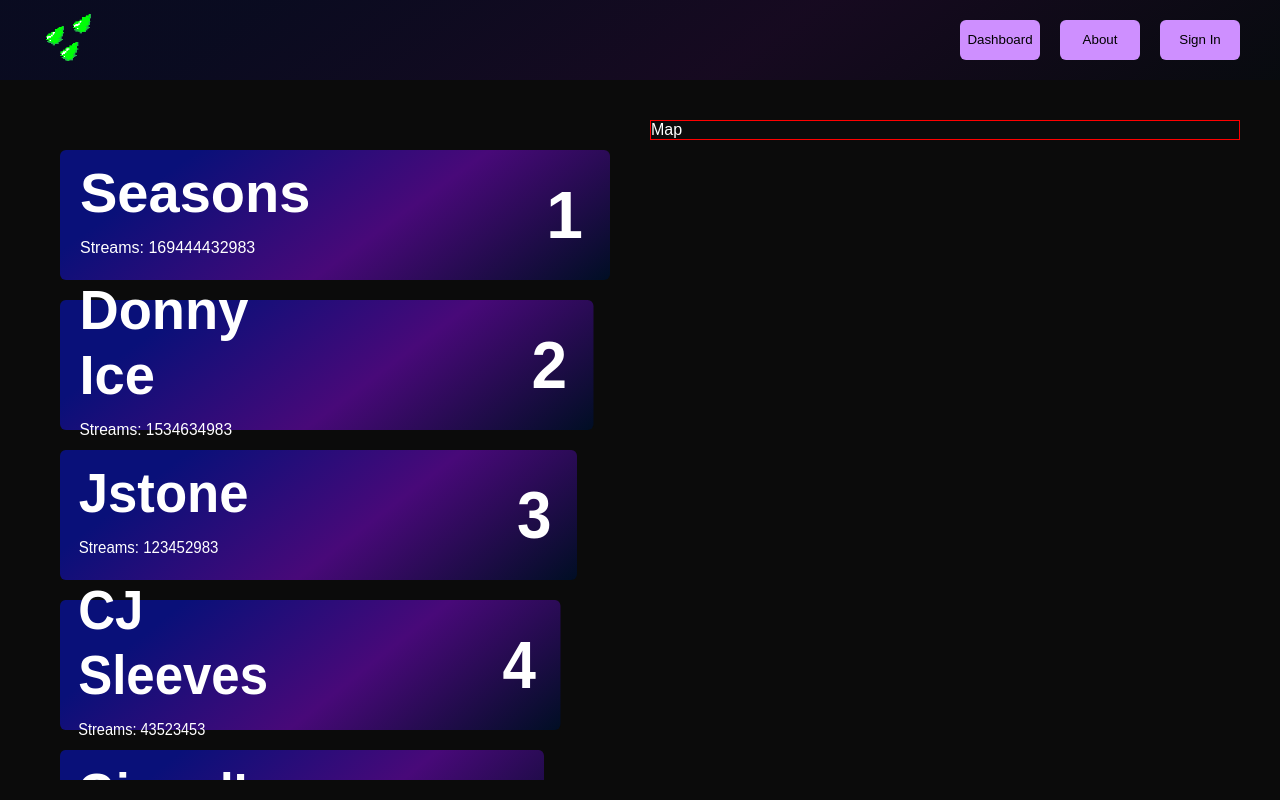
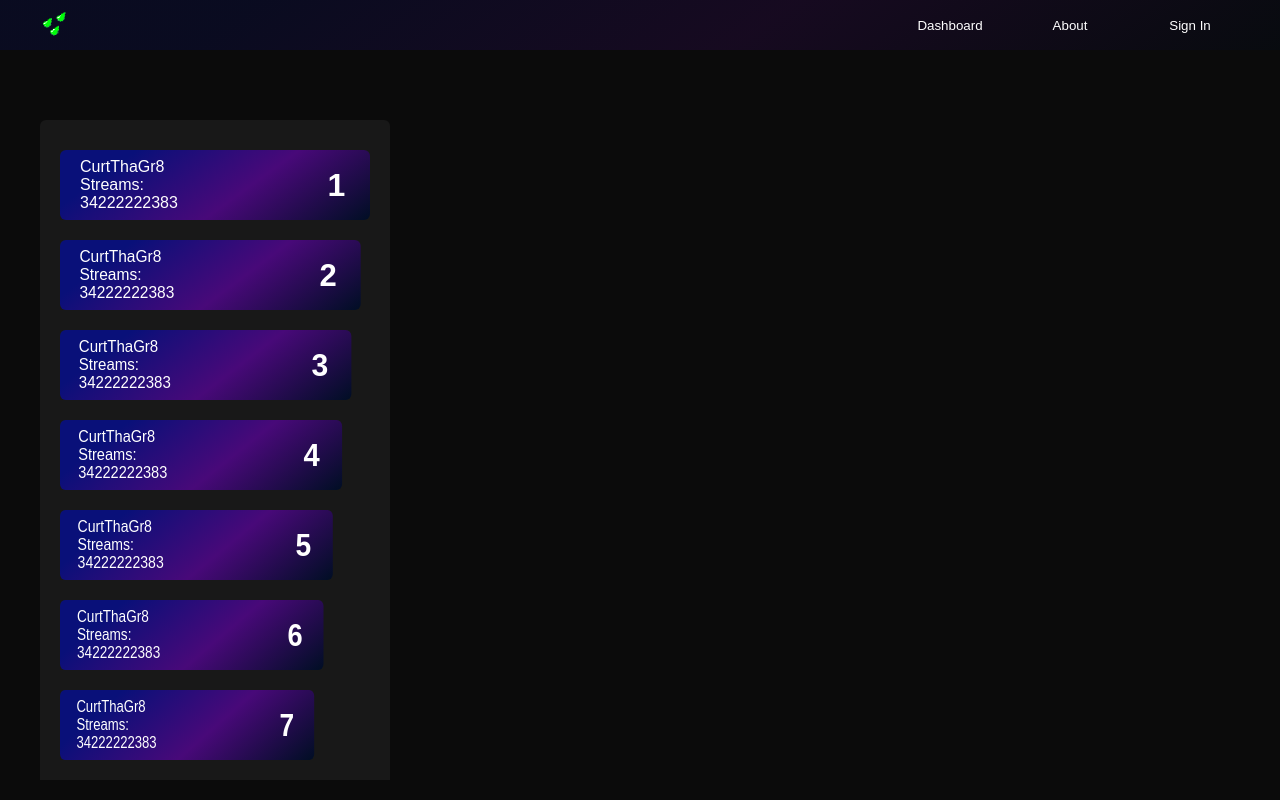
Before and after one commit to GiaredL/zounz, a React (Vite) app: page /dashboard in a window 1280 px wide. Built offline with nearby package versions, Linux system fonts and the light colour scheme; a web font is replaced by a local one.

Commit message:
updated charts

```diff
--- a/index.html
+++ b/index.html
@@ -5,9 +5,9 @@
       @import url('https://fonts.googleapis.com/css2?family=Jersey+10&display=swap');
     </style>
     <meta charset="UTF-8" />
-    <link rel="icon" type="image/svg+xml" href="/vite.svg" />
+    <link rel="icon" type="image/svg+xml" href="/logo.png" />
     <meta name="viewport" content="width=device-width, initial-scale=1.0" />
-    <title>Vite + React + TS</title>
+    <title>zounz | Get discovered</title>
   </head>
   <body>
     <div id="root"></div>
--- a/src/features/Dashboard/ChartItem.module.scss
+++ b/src/features/Dashboard/ChartItem.module.scss
@@ -1,7 +1,7 @@
 .chart-item {
   margin: 10px 0;
   padding: 20px;
-  height: 130px;
+  height: 70px;
   flex-shrink: 0;
   border-radius: 6px;
   background: linear-gradient(324deg, rgba(0, 14, 36, 1) 0%, rgba(72, 9, 121, 1) 41%, rgba(9, 16, 121, 1) 81%);
@@ -18,8 +18,9 @@
   width: 50%;
 
   h1 {
-    margin-bottom: 0;
-    font-size: 56px;
+    margin-bottom: 0px;
+    font-size: 16px;
+    margin-top: 0;
   }
 }
 
@@ -28,8 +29,4 @@
   justify-content: center;
   width: 10%;
   align-items: center;
-
-  h1 {
-    font-size: 66px;
-  }
 }
--- a/src/features/Dashboard/ChartItem.tsx
+++ b/src/features/Dashboard/ChartItem.tsx
@@ -18,7 +18,7 @@ const ChartItem: FC<IChartItemProps> = ({ user, rank }) => {
       }}
     >
       <div className={styles['item-details']}>
-        <h1>{user.name}</h1>
+        <p>{user.name}</p>
         <p>Streams: {user.streams}</p>
       </div>
       <div className={styles['rank']}>
--- a/src/features/Dashboard/Charts.module.scss
+++ b/src/features/Dashboard/Charts.module.scss
@@ -1,9 +1,15 @@
 .charts-container {
-  width: calc(50% - 10px);
+  width: calc(30% - 10px);
   display: flex;
   flex-direction: column;
   justify-content: flex-start;
   max-height: calc(100vh - 80px); /* Subtract header height */
   overflow-y: auto;
+  background-color: rgb(24, 24, 24);
   padding: 20px;
+  border-radius: 6px;
+
+  @media (max-width: 700px) {
+    width: 100%;
+  }
 }
--- a/src/features/Dashboard/Dashboard.module.scss
+++ b/src/features/Dashboard/Dashboard.module.scss
@@ -9,7 +9,6 @@
 }
 
 .dashboard-container {
-  display: flex;
   justify-content: space-between;
   padding: 20px;
 }
--- a/src/features/Dashboard/Map.module.scss
+++ b/src/features/Dashboard/Map.module.scss
@@ -2,5 +2,4 @@
   top: 80px;
   width: calc(50% - 10px);
   height: 100%;
-  border: 1px solid red;
 }
--- a/src/features/Dashboard/Map.tsx
+++ b/src/features/Dashboard/Map.tsx
@@ -1,6 +1,6 @@
 import styles from './Map.module.scss'
 const Map = () => {
-  return <div className={styles['map-container']}>Map</div>
+  return <div className={styles['map-container']}></div>
 }
 
 export default Map
--- a/src/index.scss
+++ b/src/index.scss
@@ -48,10 +48,10 @@ h1 {
   font-family: 'Jersey 10', sans-serif;
 }
 
-p {
-  margin: 10px 0;
-  line-height: 1.6;
-}
+// p {
+//   margin: 10px 0;
+//   line-height: 1.6;
+// }
 
 a {
   text-decoration: none;
--- a/src/layouts/features/Header.module.scss
+++ b/src/layouts/features/Header.module.scss
@@ -5,7 +5,7 @@
   position: fixed;
   top: 0;
   width: 100%;
-  height: 80px;
+  height: 50px;
   font-size: 18px;
   z-index: 99;
 
@@ -28,17 +28,23 @@
   display: flex;
   justify-content: center;
   align-items: center;
-  width: 80px;
-  height: 40px;
+  width: 100px;
+  height: 30px;
   border-radius: 6px;
   border: none;
-  background-color: rgb(206, 143, 255);
-  color: black;
+  background-color: transparent;
+  color: rgb(255, 255, 255);
   margin-left: 20px;
+  transition: all 0.3s;
   cursor: pointer;
 
+  a {
+    color: white;
+  }
+
   &:hover {
-    background-color: rgb(206, 143, 255, 0.8);
+    border: 1px solid #2f2f2f;
+    background-color: rgba(26, 26, 26, 0.8);
   }
 }
 
--- a/src/testUsers.ts
+++ b/src/testUsers.ts
@@ -2,8 +2,98 @@ import { ITestUsers } from './types/models/ITestUsers'
 
 export const testUsers: ITestUsers[] = [
   { id: 1, name: 'Naked Angel', state: 'UT', streams: '1523983' },
-  { id: 2, name: 'Seasons', state: 'UT', streams: '169444432983' },
-  { id: 23, name: 'CurtThaGr8', state: 'UT', streams: '342283' },
+  { id: 2, name: 'Seasons', state: 'UT', streams: '1694432983' },
+  { id: 23, name: 'CurtThaGr8', state: 'UT', streams: '34222222383' },
+  { id: 25, name: 'Donny Ice', state: 'UT', streams: '1534634983' },
+  { id: 21, name: 'Convicium', state: 'UT', streams: '23426983' },
+  { id: 13, name: 'Jstone', state: 'UT', streams: '123452983' },
+  { id: 61, name: 'CJ Sleeves', state: 'UT', streams: '43523453' },
+  { id: 31, name: 'GiaredL', state: 'UT', streams: '32135123' },
+  { id: 14, name: 'Tui', state: 'UT', streams: '5323233' },
+  { id: 15, name: 'Mr. Wildfire', state: 'UT', streams: '183' },
+  { id: 1, name: 'Naked Angel', state: 'UT', streams: '1523983' },
+  { id: 2, name: 'Seasons', state: 'UT', streams: '1694432983' },
+  { id: 23, name: 'CurtThaGr8', state: 'UT', streams: '34222222383' },
+  { id: 25, name: 'Donny Ice', state: 'UT', streams: '1534634983' },
+  { id: 21, name: 'Convicium', state: 'UT', streams: '23426983' },
+  { id: 13, name: 'Jstone', state: 'UT', streams: '123452983' },
+  { id: 61, name: 'CJ Sleeves', state: 'UT', streams: '43523453' },
+  { id: 31, name: 'GiaredL', state: 'UT', streams: '32135123' },
+  { id: 14, name: 'Tui', state: 'UT', streams: '5323233' },
+  { id: 15, name: 'Mr. Wildfire', state: 'UT', streams: '183' },
+  { id: 1, name: 'Naked Angel', state: 'UT', streams: '1523983' },
+  { id: 2, name: 'Seasons', state: 'UT', streams: '1694432983' },
+  { id: 23, name: 'CurtThaGr8', state: 'UT', streams: '34222222383' },
+  { id: 25, name: 'Donny Ice', state: 'UT', streams: '1534634983' },
+  { id: 21, name: 'Convicium', state: 'UT', streams: '23426983' },
+  { id: 13, name: 'Jstone', state: 'UT', streams: '123452983' },
+  { id: 61, name: 'CJ Sleeves', state: 'UT', streams: '43523453' },
+  { id: 31, name: 'GiaredL', state: 'UT', streams: '32135123' },
+  { id: 14, name: 'Tui', state: 'UT', streams: '5323233' },
+  { id: 15, name: 'Mr. Wildfire', state: 'UT', streams: '183' },
+  { id: 1, name: 'Naked Angel', state: 'UT', streams: '1523983' },
+  { id: 2, name: 'Seasons', state: 'UT', streams: '1694432983' },
+  { id: 23, name: 'CurtThaGr8', state: 'UT', streams: '34222222383' },
+  { id: 25, name: 'Donny Ice', state: 'UT', streams: '1534634983' },
+  { id: 21, name: 'Convicium', state: 'UT', streams: '23426983' },
+  { id: 13, name: 'Jstone', state: 'UT', streams: '123452983' },
+  { id: 61, name: 'CJ Sleeves', state: 'UT', streams: '43523453' },
+  { id: 31, name: 'GiaredL', state: 'UT', streams: '32135123' },
+  { id: 14, name: 'Tui', state: 'UT', streams: '5323233' },
+  { id: 15, name: 'Mr. Wildfire', state: 'UT', streams: '183' },
+  { id: 1, name: 'Naked Angel', state: 'UT', streams: '1523983' },
+  { id: 2, name: 'Seasons', state: 'UT', streams: '1694432983' },
+  { id: 23, name: 'CurtThaGr8', state: 'UT', streams: '34222222383' },
+  { id: 25, name: 'Donny Ice', state: 'UT', streams: '1534634983' },
+  { id: 21, name: 'Convicium', state: 'UT', streams: '23426983' },
+  { id: 13, name: 'Jstone', state: 'UT', streams: '123452983' },
+  { id: 61, name: 'CJ Sleeves', state: 'UT', streams: '43523453' },
+  { id: 31, name: 'GiaredL', state: 'UT', streams: '32135123' },
+  { id: 14, name: 'Tui', state: 'UT', streams: '5323233' },
+  { id: 15, name: 'Mr. Wildfire', state: 'UT', streams: '183' },
+  { id: 1, name: 'Naked Angel', state: 'UT', streams: '1523983' },
+  { id: 2, name: 'Seasons', state: 'UT', streams: '1694432983' },
+  { id: 23, name: 'CurtThaGr8', state: 'UT', streams: '34222222383' },
+  { id: 25, name: 'Donny Ice', state: 'UT', streams: '1534634983' },
+  { id: 21, name: 'Convicium', state: 'UT', streams: '23426983' },
+  { id: 13, name: 'Jstone', state: 'UT', streams: '123452983' },
+  { id: 61, name: 'CJ Sleeves', state: 'UT', streams: '43523453' },
+  { id: 31, name: 'GiaredL', state: 'UT', streams: '32135123' },
+  { id: 14, name: 'Tui', state: 'UT', streams: '5323233' },
+  { id: 15, name: 'Mr. Wildfire', state: 'UT', streams: '183' },
+  { id: 1, name: 'Naked Angel', state: 'UT', streams: '1523983' },
+  { id: 2, name: 'Seasons', state: 'UT', streams: '1694432983' },
+  { id: 23, name: 'CurtThaGr8', state: 'UT', streams: '34222222383' },
+  { id: 25, name: 'Donny Ice', state: 'UT', streams: '1534634983' },
+  { id: 21, name: 'Convicium', state: 'UT', streams: '23426983' },
+  { id: 13, name: 'Jstone', state: 'UT', streams: '123452983' },
+  { id: 61, name: 'CJ Sleeves', state: 'UT', streams: '43523453' },
+  { id: 31, name: 'GiaredL', state: 'UT', streams: '32135123' },
+  { id: 14, name: 'Tui', state: 'UT', streams: '5323233' },
+  { id: 15, name: 'Mr. Wildfire', state: 'UT', streams: '183' },
+  { id: 1, name: 'Naked Angel', state: 'UT', streams: '1523983' },
+  { id: 2, name: 'Seasons', state: 'UT', streams: '1694432983' },
+  { id: 23, name: 'CurtThaGr8', state: 'UT', streams: '34222222383' },
+  { id: 25, name: 'Donny Ice', state: 'UT', streams: '1534634983' },
+  { id: 21, name: 'Convicium', state: 'UT', streams: '23426983' },
+  { id: 13, name: 'Jstone', state: 'UT', streams: '123452983' },
+  { id: 61, name: 'CJ Sleeves', state: 'UT', streams: '43523453' },
+  { id: 31, name: 'GiaredL', state: 'UT', streams: '32135123' },
+  { id: 14, name: 'Tui', state: 'UT', streams: '5323233' },
+  { id: 15, name: 'Mr. Wildfire', state: 'UT', streams: '183' },
+  { id: 1, name: 'Naked Angel', state: 'UT', streams: '1523983' },
+  { id: 2, name: 'Seasons', state: 'UT', streams: '1694432983' },
+  { id: 23, name: 'CurtThaGr8', state: 'UT', streams: '34222222383' },
+  { id: 25, name: 'Donny Ice', state: 'UT', streams: '1534634983' },
+  { id: 21, name: 'Convicium', state: 'UT', streams: '23426983' },
+  { id: 13, name: 'Jstone', state: 'UT', streams: '123452983' },
+  { id: 61, name: 'CJ Sleeves', state: 'UT', streams: '43523453' },
+  { id: 31, name: 'GiaredL', state: 'UT', streams: '32135123' },
+  { id: 14, name: 'Tui', state: 'UT', streams: '5323233' },
+  { id: 15, name: 'Mr. Wildfire', state: 'UT', streams: '183' },
+  { id: 1, name: 'Naked Angel', state: 'UT', streams: '1523983' },
+  { id: 2, name: 'Seasons', state: 'UT', streams: '1694432983' },
+  { id: 23, name: 'CurtThaGr8', state: 'UT', streams: '34222222383' },
   { id: 25, name: 'Donny Ice', state: 'UT', streams: '1534634983' },
   { id: 21, name: 'Convicium', state: 'UT', streams: '23426983' },
   { id: 13, name: 'Jstone', state: 'UT', streams: '123452983' },
--- a/vite.config.ts
+++ b/vite.config.ts
@@ -3,5 +3,5 @@ import react from '@vitejs/plugin-react-swc'
 
 // https://vitejs.dev/config/
 export default defineConfig({
-  plugins: [react()],
+  plugins: [react()]
 })
```
Also changed, not shown: src/testUsers.d.ts (deleted, +0 -11 lines), public/logo.png (added), 1 other file (tests, documents, lock files or other folders).
